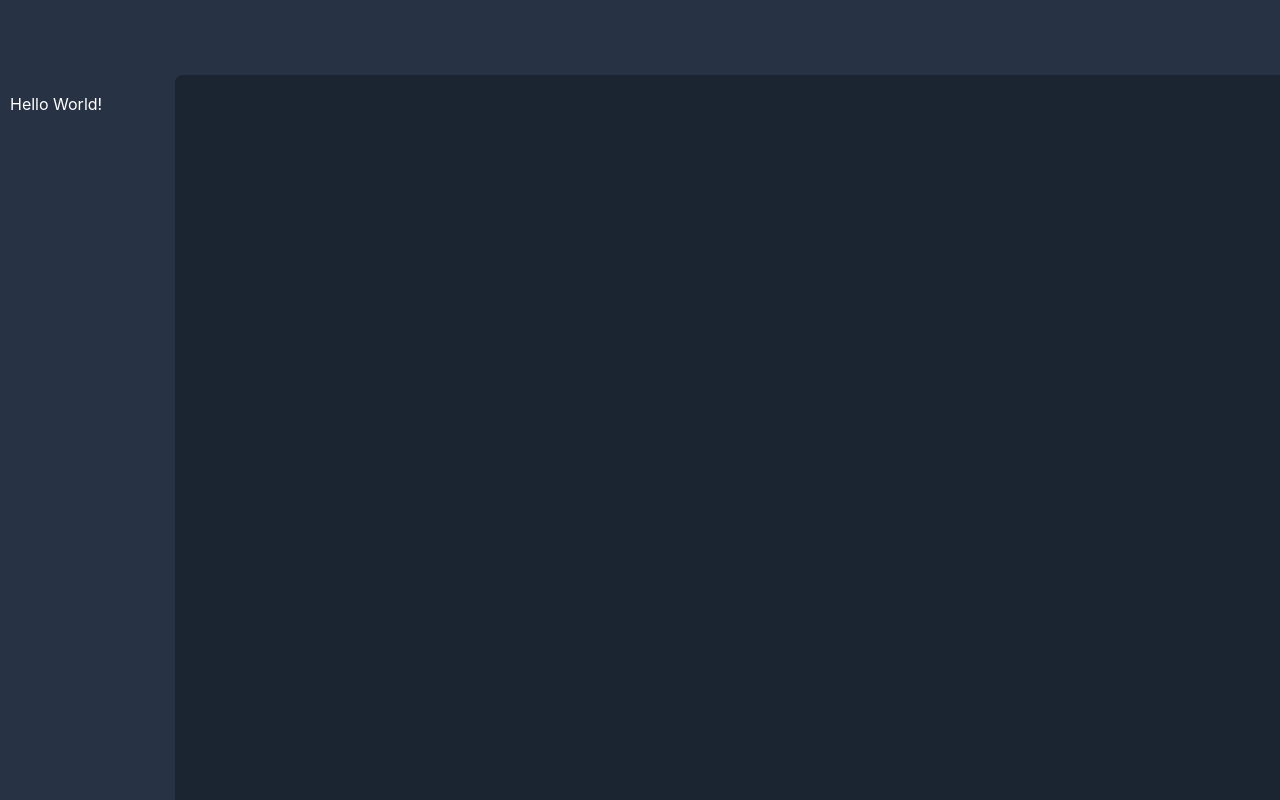
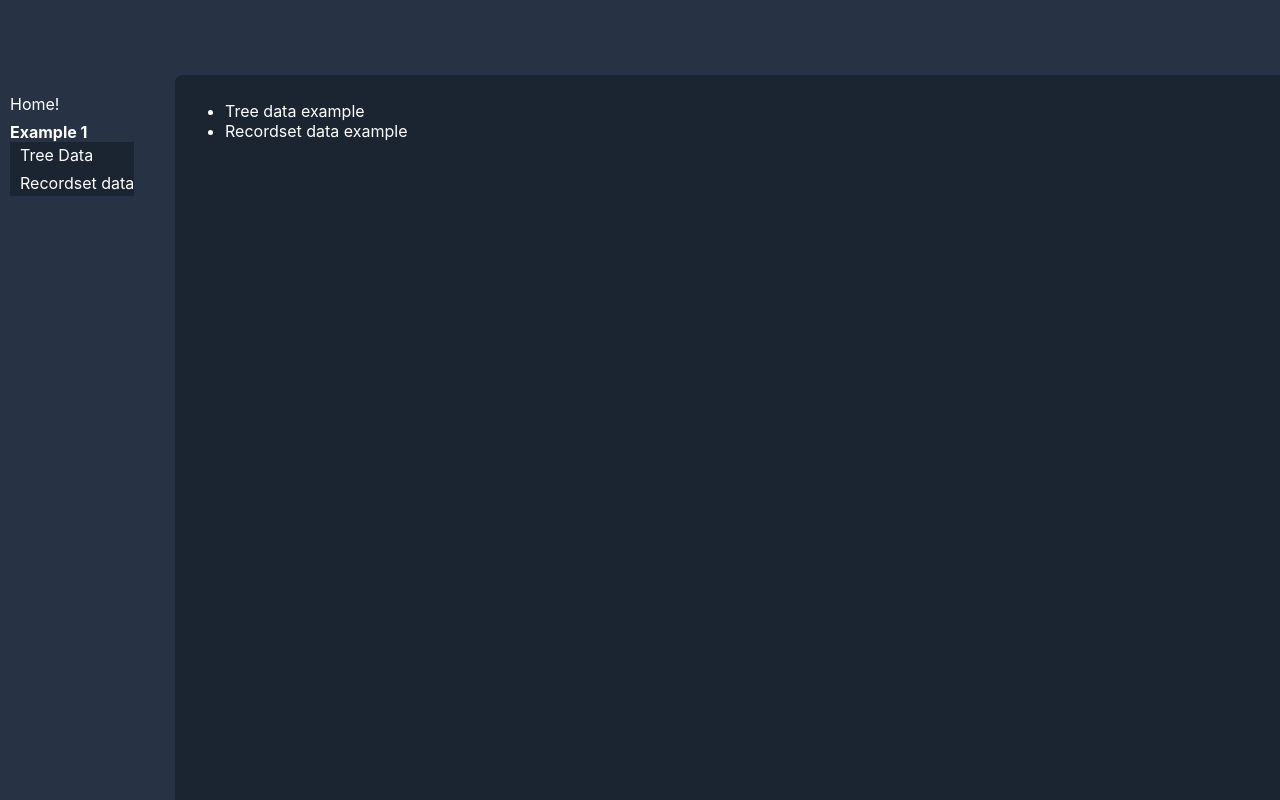
Before and after one commit to sarah-rick/list-app, a React (Create React App) app: page /ex1 in a window 1280 px wide. Before the commit this address had no page. Built offline with nearby package versions, Linux system fonts and the light colour scheme.

Commit message:
Finally, split out the two trees.

```diff
--- a/src/App.css
+++ b/src/App.css
@@ -33,6 +33,7 @@ nav {
     margin: 10px;
 }
 
+.content a,
 nav a {
     color: white;
     text-decoration: none;
--- a/src/App.js
+++ b/src/App.js
@@ -10,16 +10,25 @@ import ListExample1 from "./app/Components/Content/ListExample1";
 const App = (props) => {
     const list = [
         {
-            path: "/hello",
-            name: "Hello World!",
-            /*
+            path: "/",
+            name: "Home!",
+            component: (<></>),
+        },
+        {
+            path: "/ex1",
+            name: "Example 1",
             list: [
                 {
-                    path: "/hello/world",
-                    name: "Subitem!",
-                }
+                    path: "/ex1/tree",
+                    name: "Tree Data",
+                    component: (<ListExample1 type="tree" />),
+                },
+                {
+                    path: "/ex1/records",
+                    name: "Recordset data",
+                    component: (<ListExample1 type="records" />),
+                },
             ],
-            */
             component: (<ListExample1 />),
         },
     ];
--- a/src/app/Components/Content/ListExample1.jsx
+++ b/src/app/Components/Content/ListExample1.jsx
@@ -1,15 +1,39 @@
 import React from "react";
+import { Link } from 'react-router-dom';
 
 import Records from "./ListExample1/Records";
 import Tree from "./ListExample1/Tree";
+import Links from "./ListExample1/Links";
 
-const ListExample1 = (props) => {
+const ListExample1Enum = {
+    default: "none",
+
+    tree: "tree",
+    records: "records",
+    none: "none",
+};
+
+const ListExample1 = ({
+    type = ListExample1Enum.default,
+    ...rest
+}) => {
     return (
         <div>
-            <Tree />
-            <Records />
+            {type === ListExample1Enum.tree && (
+                <Tree />
+            )}
+            {type === ListExample1Enum.records && (
+                <Records />
+            )}
+            {type === ListExample1Enum.none && (
+                <Links />
+            )}
         </div>
     );
 }
 
 export default ListExample1;
+
+export {
+    ListExample1Enum
+};
--- /dev/null
+++ b/src/app/Components/Content/ListExample1/Links.jsx
@@ -0,0 +1,27 @@
+import React from "react";
+import { Link } from 'react-router-dom';
+
+const Links = (props) => {
+    return (
+        <div>
+            <ul>
+                <li>
+                    <Link to="tree">
+                        <span>
+                            Tree data example
+                        </span>
+                    </Link>
+                </li>
+                <li>
+                    <Link to="records">
+                        <span>
+                            Recordset data example
+                        </span>
+                    </Link>
+                </li>
+            </ul>
+        </div>
+    );
+}
+
+export default Links;
```
